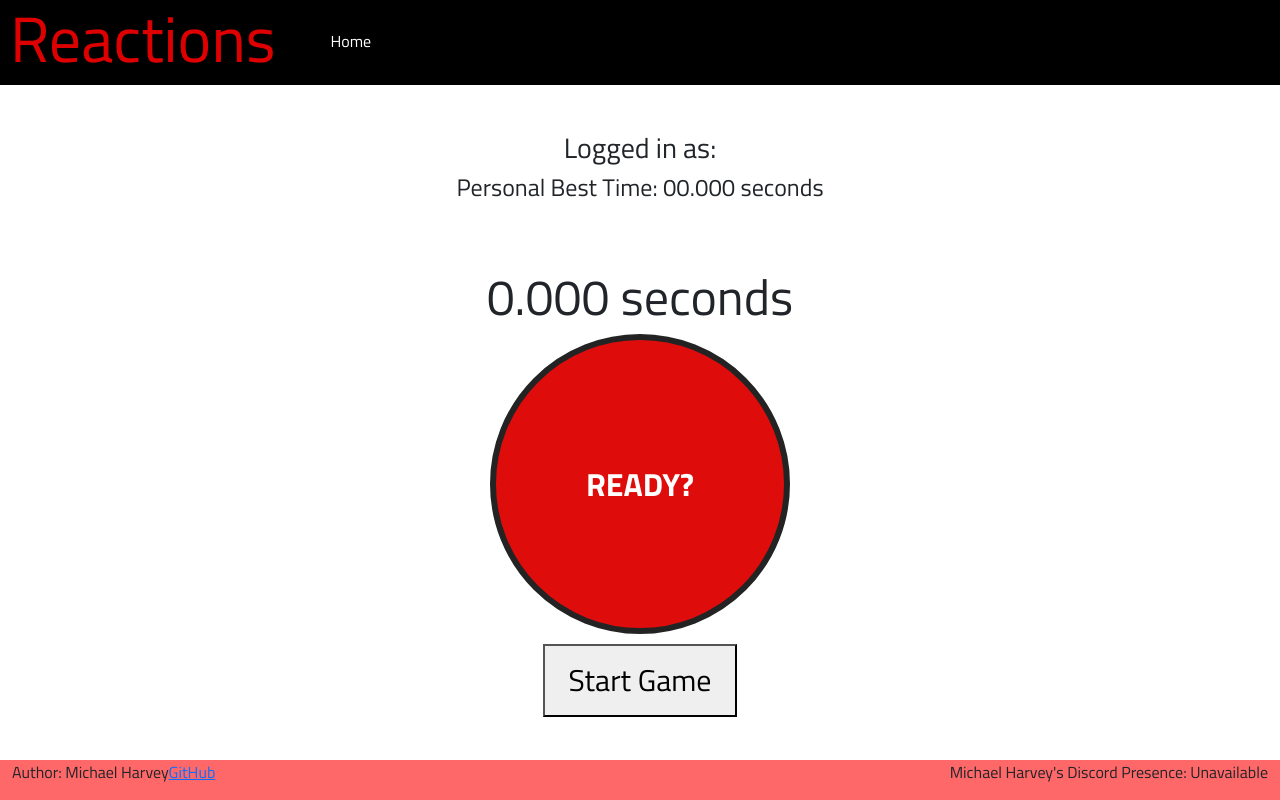
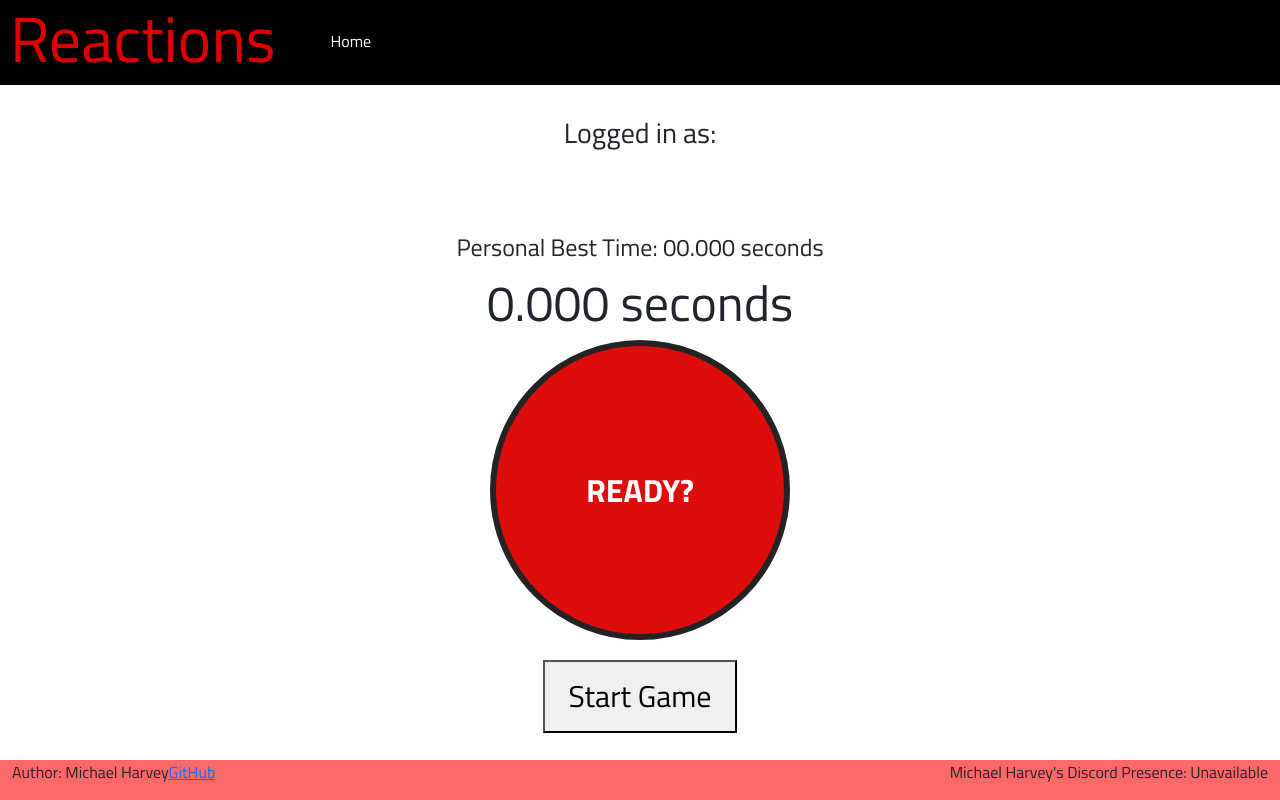
Before and after one commit to mharvey010/CS260-startup, a React (Vite) app: page /play in a window 1280 px wide. Built offline with nearby package versions, Linux system fonts and the light colour scheme; no server answers.

Commit message:
more minor adjustments for play page spacing

```diff
--- a/src/play/play.css
+++ b/src/play/play.css
@@ -9,7 +9,7 @@
 }
 
 .player-info {
-  margin-bottom: 0.25rem;
+  margin-top: 75px;
   font-size: 1.5rem;
 }
 
--- a/src/play/reactionGame.css
+++ b/src/play/reactionGame.css
@@ -1,6 +1,6 @@
 .reaction-game-timer {
   text-align: center;
-  margin-top: 50px;
+
   font-size: 50px;
 }
 
@@ -37,5 +37,5 @@
 .start-game-button {
   font-size: 30px;
   padding: 0.75rem 1.5rem;
-  margin-top: 10px;
+  margin-top: 20px;
 }
```
